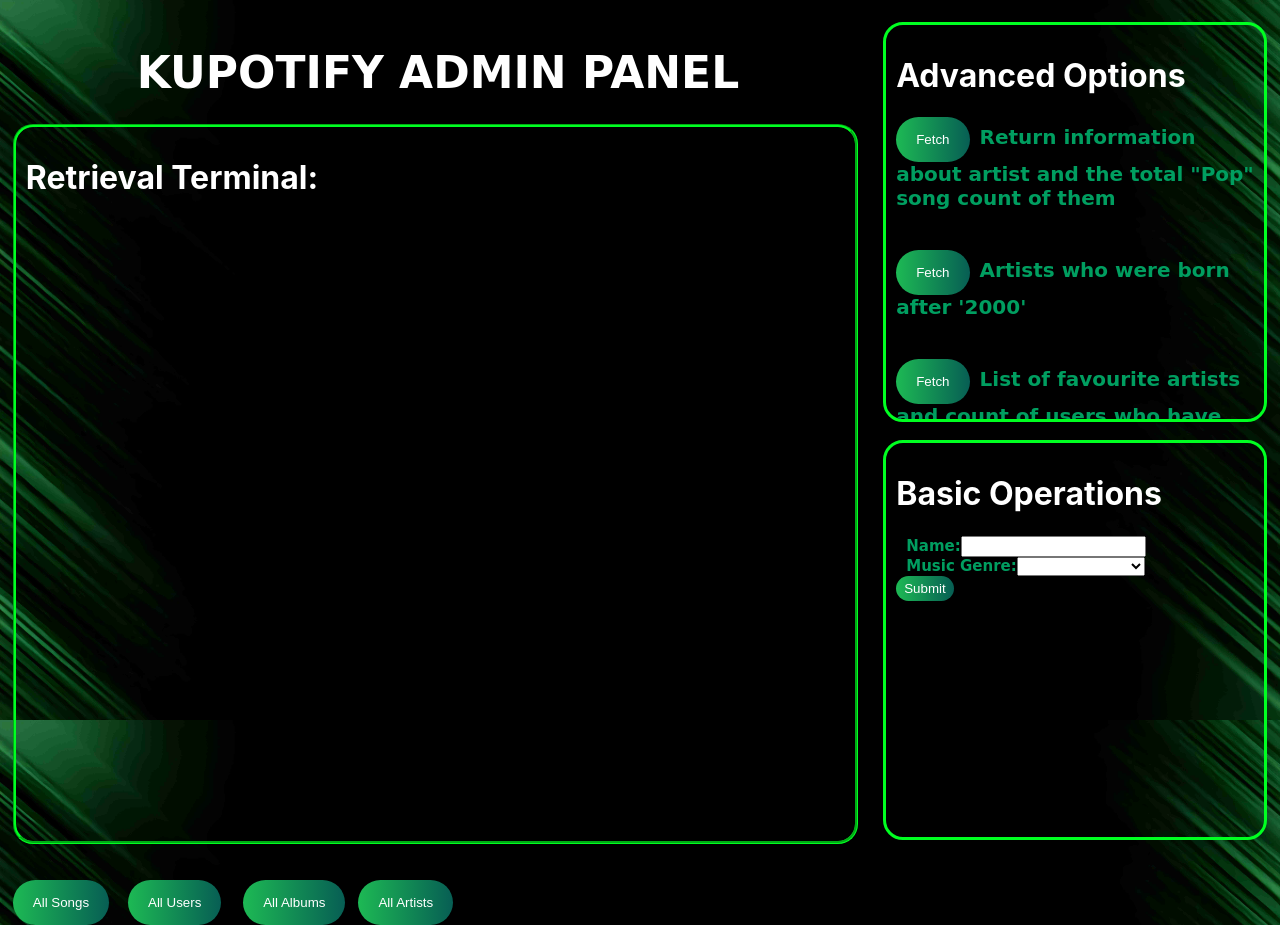
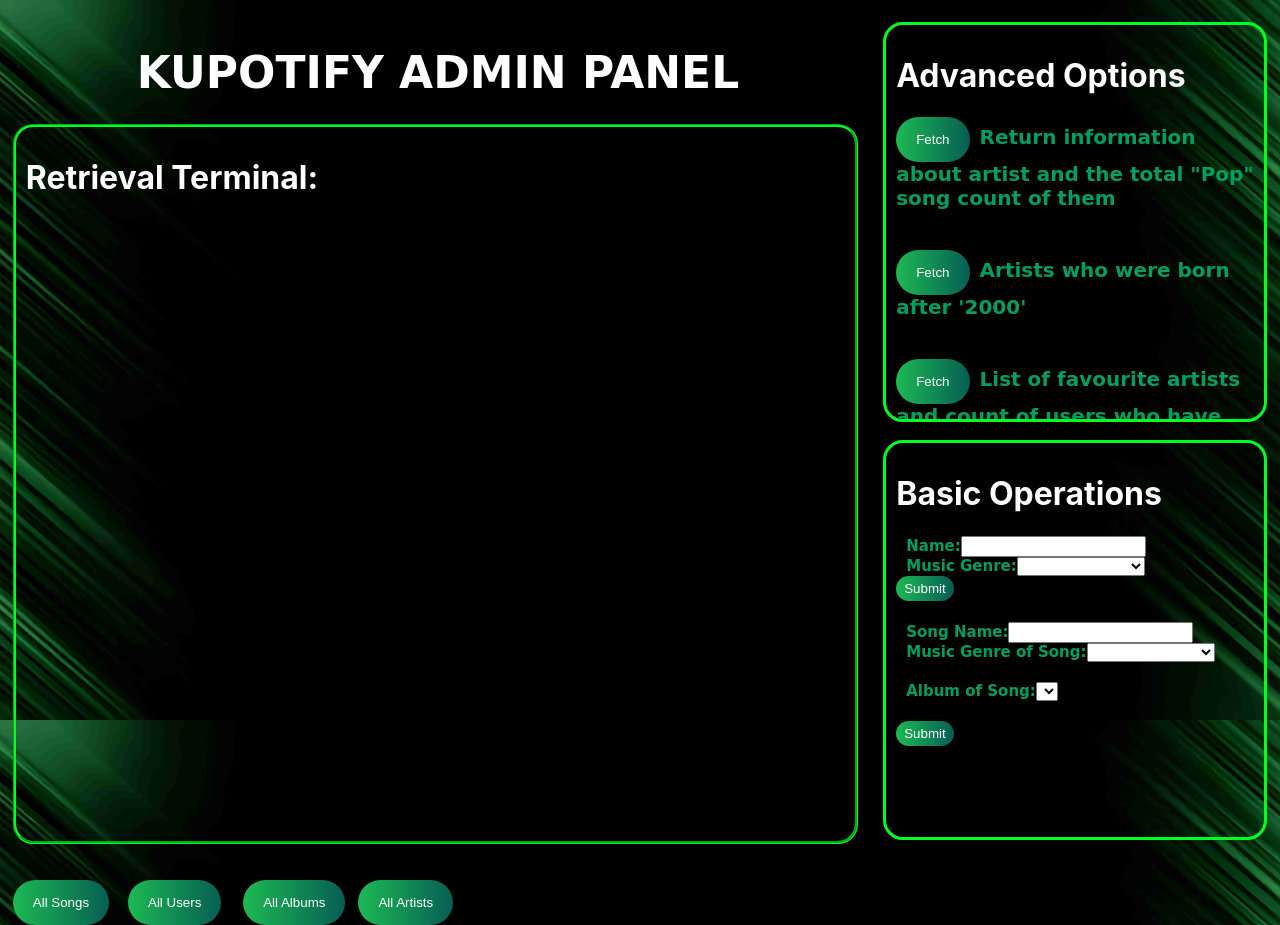
Before and after one commit to comp306-proje/Projefrontend, a React (Create React App) app: page / in a window 1280 px wide. Built offline with nearby package versions, Linux system fonts and the light colour scheme.

Commit message:
inserting UI ready - logic later

```diff
--- a/src/App.js
+++ b/src/App.js
@@ -5,19 +5,7 @@ function App() {
 
     const [data, setData] = useState([]);
 
-    /*useEffect(() => {
-      const fetchData = async () => {
-        try {
-          const response = await fetch('http://localhost:3001/api/data');
-          const result = await response.json();
-          setData(result);
-        } catch (error) {
-          console.error('Error fetching data:', error);
-        }
-      };
 
-      fetchData();
-    }, []);*/
 
     const fetchData = async (numberParam, artistName = "", songGenre = "") => {
 
@@ -30,7 +18,10 @@ function App() {
         try {
             const response = await fetch(`http://localhost:3001/api/data?${params.toString()}`);
             const result = await response.json();
+
+
             setData(result);
+
         } catch (error) {
             alert(error);
             console.error('Error fetching data:', error);
@@ -42,16 +33,29 @@ function App() {
 
     const [musicGenre, setMusicGenre] = useState('');
 
-    const [genderOfUser, setGender] = useState('');
+    const [songToInsert, setSongToInsert] = useState('');
+    const [albumToInsert, setAlbumToInsert] = useState('');
+    const [songGenreToInsert, setSongGenreToInsert] = useState('');
+
+
 
 
     const handleSubmit = (event) => {
         event.preventDefault();
         // You can perform actions with the input value here
 
-        fetchData(12,nameOfUser,musicGenre);
+        fetchData(12, nameOfUser, musicGenre);
 
     };
+
+    const handleInsertSong = (event) => {
+        event.preventDefault();
+        // You can perform actions with the input value here
+
+        fetchData();
+
+    };
+
 
     return (
 
@@ -316,7 +320,7 @@ function App() {
                             // fontStyle: 'italic',  // Apply italic style
                         }}>
                             Music Genre:
-                            <select value={musicGenre} defaultValue = "" onChange={(e) => setMusicGenre(e.target.value)}>
+                            <select value={musicGenre} defaultValue="" onChange={(e) => setMusicGenre(e.target.value)}>
                                 <option value=""></option>
                                 <option value="Hip-Hop">Hip-Hop</option>
                                 <option value="R&B">R&B</option>
@@ -359,6 +363,102 @@ function App() {
 
                     </button>
                 </form>
+
+                // Starting
+
+                <form onSubmit={handleInsertSong}>
+
+                    <label style={{
+                        marginLeft: '10px',
+                        color: '#009E60',
+                        fontFamily: 'Comic Sans MS, cursive',
+                        fontWeight: 900,
+                        fontSize: '15px',
+                        // fontStyle: 'italic',  // Apply italic style
+                    }}>
+                        Song Name:
+                        <input type="text" value={songToInsert} onChange={(e) => setSongToInsert(e.target.value)} />
+                    </label>
+                    <br></br>
+
+                    <div style={{ display: 'flex', flexDirection: 'column' }}>
+                        <label style={{
+                            marginLeft: '10px',
+                            color: '#009E60',
+                            fontFamily: 'Comic Sans MS, cursive',
+                            fontWeight: 900,
+                            fontSize: '15px',
+                            // fontStyle: 'italic',  // Apply italic style
+                        }}>
+                            Music Genre of Song:
+                            <select value={songGenreToInsert} defaultValue="" onChange={(e) => setSongGenreToInsert(e.target.value)}>
+                                <option value=""></option>
+                                <option value="Hip-Hop">Hip-Hop</option>
+                                <option value="R&B">R&B</option>
+                                <option value="Reggaeton">Reggaeton</option>
+                                <option value="Pop">Pop</option>
+                                <option value="Country">Country</option>
+                                <option value="Rock">Rock</option>
+                                <option value="Alternative">Alternative</option>
+                                <option value="Hip-Hop/Rap">Hip-Hop/Rap</option>
+                                <option value="Pop/Electronic">Pop/Electronic</option>
+                                <option value="Hip Hop">Hip Hop</option>
+                                <option value="Latin">Latin</option>
+                                <option value="Electronic">Electronic</option>
+                                <option value="Reggae">Reggae</option>
+                                <option value="Folk">Folk</option>
+                                <option value="Latin Pop">Latin Pop</option>
+                                <option value="Psychedelic Rock">Psychedelic Rock</option>
+                                <option value="Psychedelic Pop">Psychedelic Pop</option>
+                                <option value="Metalcore">Metalcore</option>
+                                <option value="Emo Rap">Emo Rap</option>
+                                <option value="Pop Punk">Pop Punk</option>
+                                <option value="Pop Rock">Pop Rock</option>
+                                <option value="K-Hip Hop">K-Hip Hop</option>
+
+
+                            </select>
+                        </label>
+                    </div>
+                    <br></br>
+
+                    <div style={{ display: 'flex', flexDirection: 'column' }}>
+                        <label style={{
+                            marginLeft: '10px',
+                            color: '#009E60',
+                            fontFamily: 'Comic Sans MS, cursive',
+                            fontWeight: 900,
+                            fontSize: '15px',
+                            // fontStyle: 'italic',  // Apply italic style
+                        }}>
+                            Album of Song:
+                            <select value={albumToInsert} defaultValue="" onChange={(e) => setAlbumToInsert(e.target.value)}>
+
+
+
+
+                            </select>
+                        </label>
+                    </div>
+
+                    <br></br>
+
+
+                    <button type="submit"
+                        style={{
+                            background: 'linear-gradient(to right, #1DB954, #075E54)',
+                            color: 'white',
+                            border: 'none',
+                            padding: '5px 8px',
+                            borderRadius: '50px',
+                            cursor: 'pointer',
+                        }}>Submit
+
+                    </button>
+
+                </form>
+
+// Ending
 
             </div>
 
@@ -428,7 +528,7 @@ function App() {
                 {data.map((item, index) => (
                     <div key={index} className="ItemContainer">
                         {Object.keys(item).map((column, columnIndex) => (
-                            <div key={columnIndex} className="Column" style={{ color: "white", width: '150px'}}>
+                            <div key={columnIndex} className="Column" style={{ color: "white", width: '150px' }}>
                                 {item[column]}
                             </div>
                         ))}
```
Lines whose indentation alone changed are shown as unchanged.
